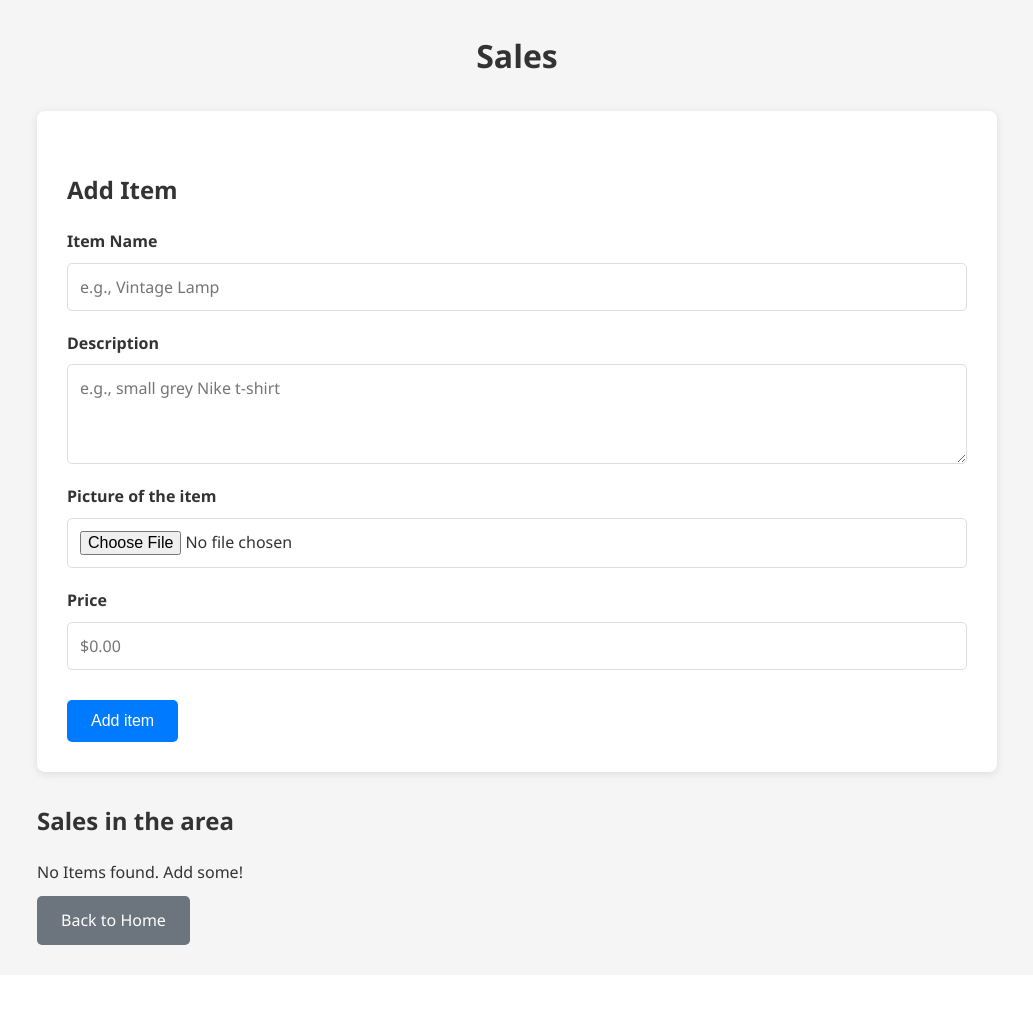
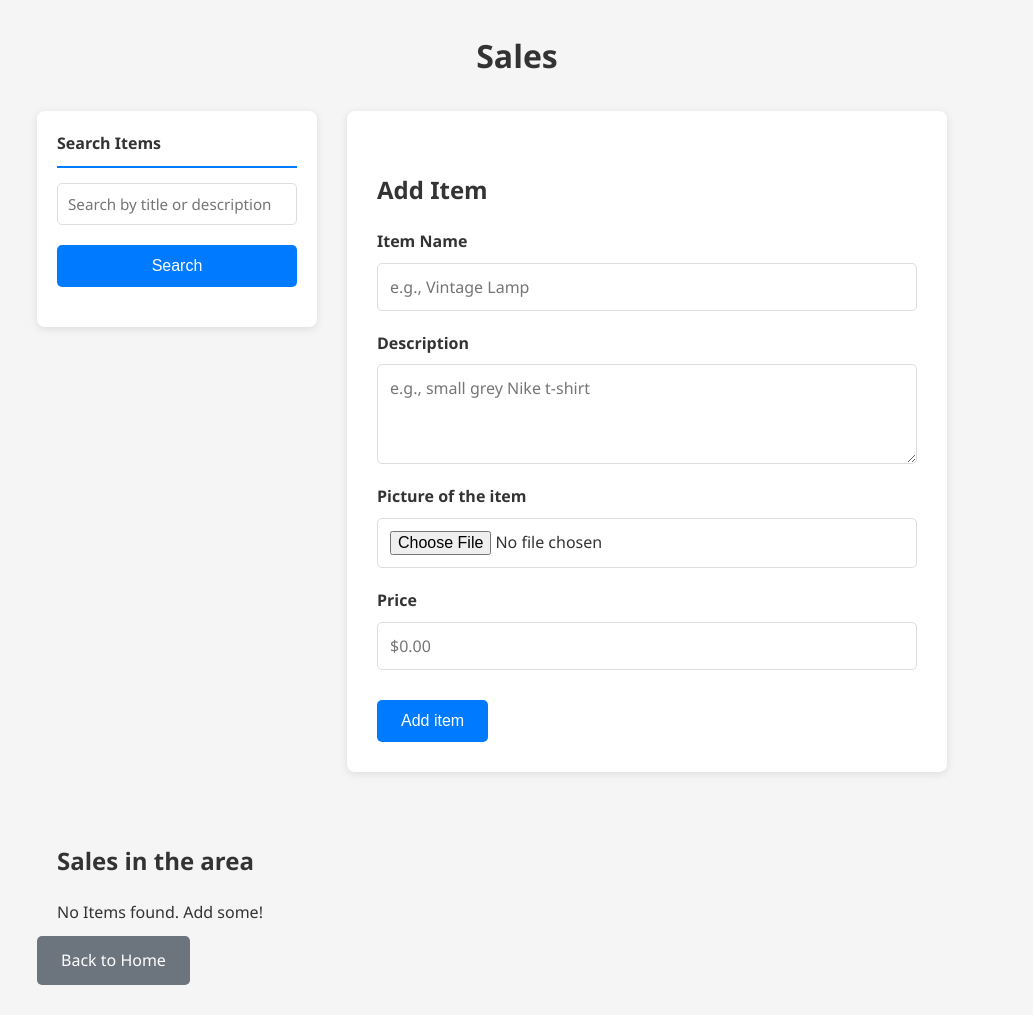
Before and after one commit to gzxfy/thrifting-app, a Flask app: page /items in a window 1280 px wide. Shown: the part 57-1072 px from the top of the page, without its empty margins (123-1156 px from the left). Before the commit the page ends 1002 px from the top, so only its background shows below. Run offline with Flask 3, Linux system fonts and the light colour scheme; data that the repository does not hold is empty.

Commit message:
I have a basic ui and the search title set. Just need to implement the backend system of it

```diff
--- a/static/style.css
+++ b/static/style.css
@@ -253,7 +253,157 @@ p.price {
     padding: 10px 16px;
 }
 
-/* Responsive */
+/* ==================== ITEMS PAGE LAYOUT ==================== */
+/* Search sidebar on far left, form next to it */
+.items-container {
+    display: flex;
+    gap: 30px;
+    align-items: flex-start;
+    margin-bottom: 40px;
+    margin-left: -20px;
+    padding-left: 20px;
+    padding-right: 20px;
+}
+
+.items-container .items-wrapper {
+    flex: 0 0 280px;  /* Fixed narrow width on far left */
+    order: 1;
+}
+
+.items-container .form-card {
+    flex: 1;
+    order: 2;
+    max-width: 600px;
+}
+
+.items-wrapper .search-sidebar {
+    position: sticky;
+    top: 20px;
+    height: fit-content;
+    padding: 20px;
+    background: #fff;
+    border-radius: 8px;
+    box-shadow: 0 2px 8px rgba(0, 0, 0, 0.1);
+}
+
+.search-sidebar h3 {
+    margin: 0 0 15px 0;
+    font-size: 1em;
+    font-weight: 600;
+    border-bottom: 2px solid #007BFF;
+    padding-bottom: 10px;
+}
+
+.search-sidebar input {
+    width: 100%;
+    padding: 10px;
+    margin-bottom: 10px;
+    border: 1px solid #ddd;
+    border-radius: 5px;
+    font-size: 0.95em;
+}
+
+.search-sidebar button {
+    width: 100%;
+}
+
+/* Items grid section below */
+.items-grid-section {
+    padding: 0 20px;
+}
+
+/* ==================== REGISTRATION WRAPPER & LAYOUT ==================== */
+.registration-wrapper {
+    display: flex;
+    gap: 30px;
+    align-items: flex-start;
+}
+
+/* Form card takes up 60% on desktop */
+.registration-wrapper .form-card {
+    flex: 1.5;
+    min-width: 0;
+}
+
+/* Validation sidebar takes up 40% on desktop */
+.validation-sidebar {
+    flex: 1;
+    background-color: #fff;
+    border-radius: 8px;
+    padding: 25px;
+    box-shadow: 0 2px 8px rgba(0, 0, 0, 0.1);
+    height: fit-content;
+    position: sticky;
+    top: 20px;
+}
+
+/* ==================== VALIDATION SIDEBAR STYLING ==================== */
+.validation-sidebar h3 {
+    margin: 0 0 20px 0;
+    color: #333;
+    font-size: 1.1em;
+    border-bottom: 2px solid #007BFF;
+    padding-bottom: 10px;
+}
+
+.requirement-item {
+    display: flex;
+    align-items: flex-start;
+    flex-wrap: nowrap;
+    gap: 12px;
+    margin-bottom: 12px;
+    color: #dc3545;
+    font-weight: 400;
+    transition: color 0.3s ease;
+}
+
+.requirement-icon {
+    flex-shrink: 0;
+    width: 20px;
+    height: 20px;
+    display: flex;
+    align-items: center;
+    justify-content: center;
+    font-weight: bold;
+    font-size: 1em;
+    transition: color 0.3s ease;
+    color: #dc3545;
+}
+
+.requirement-icon.invalid {
+    color: #dc3545;
+}
+
+.requirement-icon.valid {
+    color: #28a745;
+}
+
+.requirement-text {
+    font-size: 0.95em;
+    line-height: 1.4;
+    min-width: 0;
+    word-wrap: break-word;
+}
+
+.requirement-item.valid {
+    color: #28a745;
+}
+
+.requirement-item.invalid {
+    color: #dc3545;
+}
+
+/* ==================== RESPONSIVE ==================== */
+@media (max-width: 1024px) {
+    .registration-wrapper {
+        gap: 20px;
+    }
+
+    .validation-sidebar {
+        position: static;
+    }
+}
+
 @media (max-width: 768px) {
     h1 {
         font-size: 1.5em;
--- a/templates/items.html
+++ b/templates/items.html
@@ -3,6 +3,7 @@
 {% block content %}
 
 <h1>Sales</h1>
+<div class="items-container">
     <div class="form-card">
         <h2>Add Item</h2>
         <form action="/items" method="POST" enctype="multipart/form-data">
@@ -30,6 +31,20 @@
         </form>
     </div>
 
+    <div class="items-wrapper">
+        <div class="search-sidebar">
+            <h3>Search Items</h3>
+            <form action="/search" method="GET">
+                <div class="form-group">
+                    <input type="text" name="query" placeholder="Search by title or description" required>
+                    <button type="submit" class="btn btn-primary">Search</button>
+                </div>
+            </form>
+        </div>
+    </div>
+</div>
+
+<div class="items-grid-section">
 <h2>Sales in the area</h2>
 {% if items %}
     <div class="items-grid">
@@ -59,6 +74,7 @@
 {% else %}
     <p>No Items found. Add some!</p>
 {% endif %}
+</div>
 
 <a href="/" class="btn btn-secondary">Back to Home</a>
 {% endblock %}
```
Also changed, not shown: other parts of static/style.css (+3 -105 lines), accounts.db, thrifting.db. Lines whose indentation alone changed are shown as unchanged.
